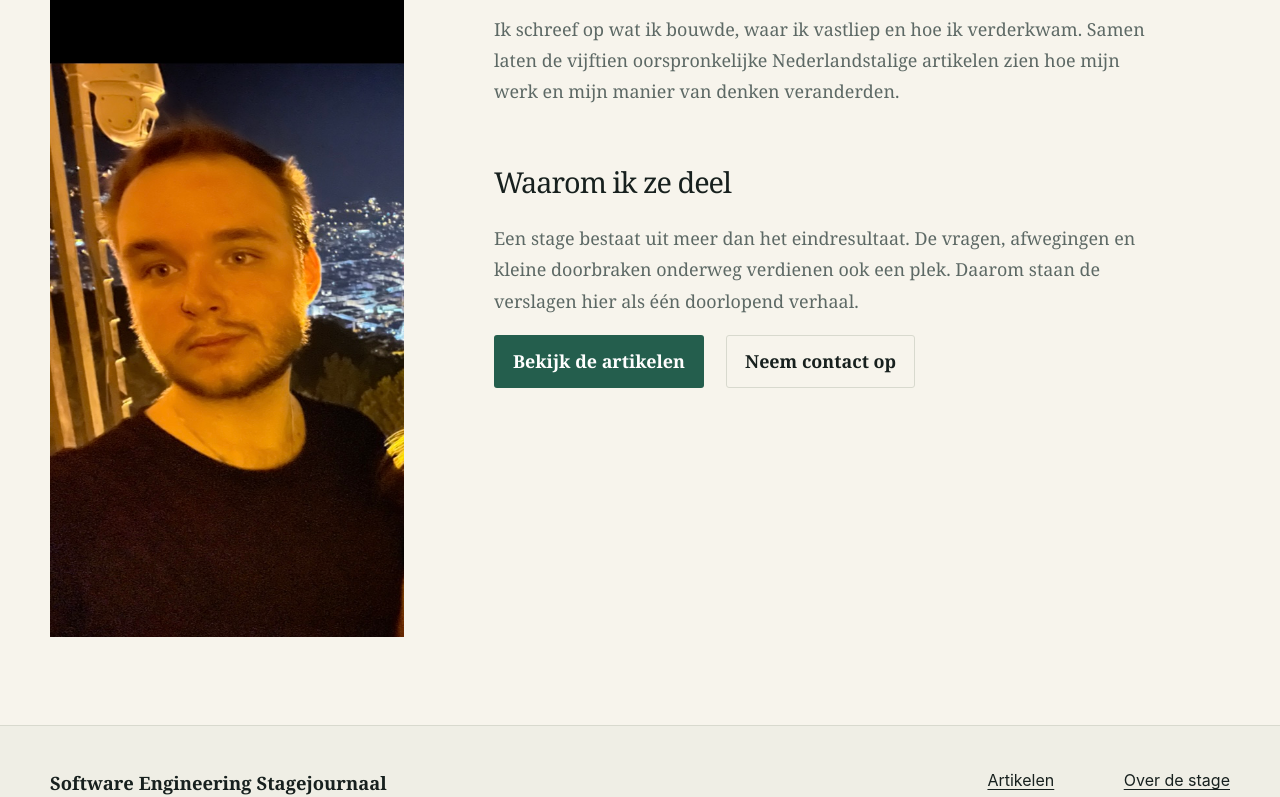
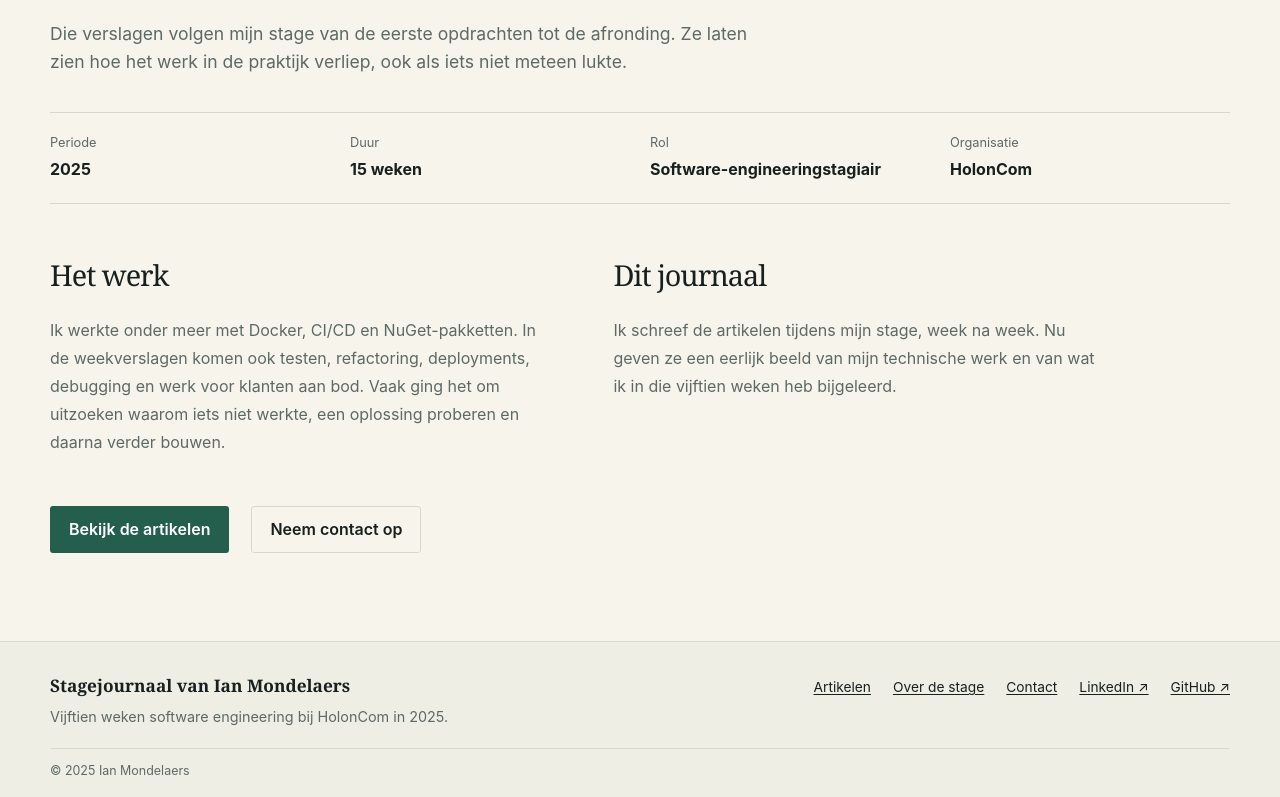
Before and after one commit to DenGian/blog, a Next.js app: page /about in a window 1280 px wide. Shown: the part 405-1202 px from the top of the page. Built offline with nearby package versions, Linux system fonts and the light colour scheme; no server answers.

Commit message:
feat(site): revise journal pages and footer

```diff
--- a/src/app/(public)/about/page.tsx
+++ b/src/app/(public)/about/page.tsx
@@ -1,47 +1,70 @@
 import type { Metadata } from "next";
-import Image from "next/image";
 import Link from "next/link";
+
 export const metadata: Metadata = {
   title: "Over de stage",
   description:
-    "Context bij het software-engineeringstagejournaal van Ian Mondelaers.",
+    "Over Ians vijftien weken als software-engineeringstagiair bij HolonCom in 2025 en de artikelen die hij erover schreef.",
 };
+
 export default function AboutPage() {
   return (
-    <section className="section shell">
+    <section className="section shell about-page">
       <header className="page-header">
-        <p className="kicker">Over mij en dit journaal</p>
-        <h1>Ik ben Ian.</h1>
+        <p className="kicker">Over de stage</p>
+        <h1>Vijftien weken software engineering bij HolonCom</h1>
         <p>
-          Ik liep vijftien weken stage als software engineer bij HolonCom. Dit
-          journaal is mijn verslag van die periode.
+          Ik ben Ian Mondelaers. In 2025 liep ik vijftien weken stage als
+          software engineer bij HolonCom. In dit journaal schreef ik elke week
+          op waar ik aan werkte en wat ik onderweg leerde.
+        </p>
+        <p>
+          Die verslagen volgen mijn stage van de eerste opdrachten tot de
+          afronding. Ze laten zien hoe het werk in de praktijk verliep, ook als
+          iets niet meteen lukte.
         </p>
       </header>
-      <div className="about-grid">
-        <div className="portrait">
-          <Image
-            src="/profile-image.jpg"
-            alt="Portret van Ian Mondelaers"
-            width={541}
-            height={1040}
-            sizes="(max-width: 760px) 80vw, 32vw"
-            priority
-          />
+
+      <dl className="stage-facts" aria-label="Stage in het kort">
+        <div>
+          <dt>Periode</dt>
+          <dd>2025</dd>
         </div>
-        <div className="prose-static">
-          <h2>Week na week</h2>
+        <div>
+          <dt>Duur</dt>
+          <dd>15 weken</dd>
+        </div>
+        <div>
+          <dt>Rol</dt>
+          <dd>Software-engineeringstagiair</dd>
+        </div>
+        <div>
+          <dt>Organisatie</dt>
+          <dd>HolonCom</dd>
+        </div>
+      </dl>
+
+      <div className="about-sections">
+        <section>
+          <h2>Het werk</h2>
           <p>
-            Ik schreef op wat ik bouwde, waar ik vastliep en hoe ik verderkwam.
-            Samen laten de vijftien oorspronkelijke Nederlandstalige artikelen
-            zien hoe mijn werk en mijn manier van denken veranderden.
+            Ik werkte onder meer met Docker, CI/CD en NuGet-pakketten. In de
+            weekverslagen komen ook testen, refactoring, deployments, debugging
+            en werk voor klanten aan bod. Vaak ging het om uitzoeken waarom iets
+            niet werkte, een oplossing proberen en daarna verder bouwen.
           </p>
-          <h2>Waarom ik ze deel</h2>
+        </section>
+        <section>
+          <h2>Dit journaal</h2>
           <p>
-            Een stage bestaat uit meer dan het eindresultaat. De vragen,
-            afwegingen en kleine doorbraken onderweg verdienen ook een plek.
-            Daarom staan de verslagen hier als één doorlopend verhaal.
+            Ik schreef de artikelen tijdens mijn stage, week na week. Nu geven
+            ze een eerlijk beeld van mijn technische werk en van wat ik in die
+            vijftien weken heb bijgeleerd.
           </p>
-          <div className="actions">
+        </section>
+      </div>
+
+      <div className="actions about-actions">
         <Link className="button primary" href="/blog">
           Bekijk de artikelen
         </Link>
@@ -49,8 +72,6 @@ export default function AboutPage() {
           Neem contact op
         </Link>
       </div>
-        </div>
-      </div>
     </section>
   );
 }
--- a/src/app/(public)/article-not-found/page.tsx
+++ b/src/app/(public)/article-not-found/page.tsx
@@ -1,9 +1,9 @@
 import type { Metadata } from "next";
-import NotFound from "@/app/not-found";
+import { NotFoundContent } from "@/components/site/NotFoundContent";
 
 export const metadata: Metadata = {
   title: "Artikel niet gevonden",
   robots: { index: false, follow: false },
 };
 
-export default NotFound;
+export default NotFoundContent;
--- a/src/app/(public)/blog/page.tsx
+++ b/src/app/(public)/blog/page.tsx
@@ -9,7 +9,7 @@ export const dynamic = "force-dynamic";
 export const metadata: Metadata = {
   title: "Artikelen",
   description:
-    "Vijftien weekverslagen over software engineering, samenwerking en professionele groei.",
+    "Vijftien weekverslagen over het werk en de technische uitdagingen tijdens Ians stage bij HolonCom in 2025.",
 };
 export default async function BlogPage({
   searchParams,
@@ -50,8 +50,8 @@ export default async function BlogPage({
         <p className="kicker">Vijftien weken bij HolonCom</p>
         <h1>Het journaal</h1>
         <p>
-          Van de eerste week tot het afscheid: werk, vragen en inzichten in de
-          volgorde waarin ze ontstonden.
+          Vijftien weekverslagen over de projecten, technische uitdagingen en
+          lessen uit mijn stage bij HolonCom.
         </p>
       </header>
       <form className="search" action="/blog" role="search">
--- a/src/app/globals.css
+++ b/src/app/globals.css
@@ -21,10 +21,16 @@ html {
 }
 body {
   margin: 0;
+  min-height: 100vh;
+  display: flex;
+  flex-direction: column;
   background: var(--paper);
   color: var(--ink);
   font-family: var(--font-sans), system-ui, sans-serif;
   line-height: 1.6;
+}
+body > main {
+  flex: 1;
 }
 a {
   color: inherit;
@@ -541,39 +547,6 @@ h3 {
 .comments {
   margin-top: 60px;
 }
-.about-grid {
-  display: grid;
-  grid-template-columns: minmax(250px, 0.65fr) minmax(0, 1.35fr);
-  gap: clamp(40px, 7vw, 90px);
-  align-items: start;
-}
-.portrait {
-  overflow: hidden;
-  border-radius: 18px;
-  background: #dbe4de;
-}
-.portrait img {
-  display: block;
-  width: 100%;
-  height: auto;
-}
-.prose-static {
-  font-size: 1.06rem;
-}
-.prose-static h2 {
-  margin-top: 2em;
-}
-.prose-static h2:first-child {
-  margin-top: 0;
-}
-.prose-static p {
-  color: var(--muted);
-}
-.prose-static code {
-  background: #e4e9e5;
-  padding: 2px 5px;
-  border-radius: 4px;
-}
 .contact-cards {
   display: grid;
   grid-template-columns: 1fr 1fr;
@@ -592,13 +565,8 @@ h3 {
 .contact-cards a:hover {
   border-color: var(--accent);
 }
-.contact-cards span,
-.privacy-note {
+.contact-cards span {
   color: var(--muted);
-}
-.privacy-note {
-  margin-top: 30px;
-  font-size: 0.92rem;
 }
 .site-footer {
   border-top: 1px solid var(--line);
@@ -650,7 +618,7 @@ h3 {
   border: 0;
 }
 .admin-page {
-  min-height: 70vh;
+  min-height: 100vh;
   display: grid;
   place-items: center;
   padding: 60px 20px;
@@ -673,9 +641,12 @@ h3 {
 }
 .login-form {
   margin-top: 28px;
+  border: 0;
+  padding: 0;
+  background: transparent;
 }
 .admin-shell {
-  min-height: 80vh;
+  min-height: 100vh;
   background: #f1f3ef;
 }
 .admin-nav {
@@ -909,8 +880,7 @@ h3 {
   .hero {
     padding-top: 64px;
   }
-  .hero-grid,
-  .about-grid {
+  .hero-grid {
     grid-template-columns: 1fr;
   }
   .hero h1 {
@@ -1086,9 +1056,8 @@ h3 {
 }
 .hero-grid {
   display: grid;
-  grid-template-columns: minmax(0, 1fr) 210px;
-  gap: clamp(30px, 6vw, 90px);
-  align-items: end;
+  grid-template-columns: minmax(0, 1fr);
+  gap: 30px;
 }
 .hero-intro {
   max-width: 760px;
@@ -1104,34 +1073,15 @@ h3 {
   color: #444d47;
   font-size: clamp(1.05rem, 1.5vw, 1.22rem);
 }
-.hero-author {
+.hero-byline {
+  margin: 0;
   border-top: 1px solid var(--line);
-  padding-top: 18px;
-  display: flex;
-  align-items: center;
-  gap: 14px;
+  padding-top: 16px;
+  color: var(--muted);
+  font-size: 0.9rem;
 }
-.hero-author img {
-  width: 58px;
-  height: 68px;
-  object-fit: cover;
-  object-position: center 25%;
-  filter: saturate(0.75);
-}
-.hero-author strong,
-.hero-author span {
-  display: block;
-}
-.hero-author strong {
-  font:
-    600 1rem Georgia,
-    serif;
-}
-.hero-author span {
-  margin-top: 5px;
-  color: var(--muted);
-  font-size: 0.77rem;
-  line-height: 1.35;
+.hero-byline span {
+  padding-inline: 0.4em;
 }
 .actions {
   align-items: center;
@@ -1361,36 +1311,104 @@ h3 {
 .article-content blockquote {
   border-left-width: 2px;
 }
-.portrait {
-  border-radius: 0;
+.about-page .page-header {
+  max-width: 760px;
 }
-.prose-static {
-  max-width: 660px;
-  font:
-    1.12rem/1.75 Georgia,
-    serif;
+.about-page .page-header p:not(.kicker) {
+  max-width: 700px;
+  color: var(--muted);
+  font-size: 1.1rem;
 }
-.prose-static h2 {
+.stage-facts {
+  display: grid;
+  grid-template-columns: repeat(4, minmax(0, 1fr));
+  gap: 20px;
+  margin: 0 0 54px;
+  border-block: 1px solid var(--line);
+  padding-block: 20px;
+}
+.stage-facts dt {
+  color: var(--muted);
+  font-size: 0.8rem;
+}
+.stage-facts dd {
+  margin: 4px 0 0;
+  font-weight: 650;
+}
+.about-sections {
+  display: grid;
+  grid-template-columns: repeat(2, minmax(0, 1fr));
+  gap: clamp(28px, 6vw, 80px);
+  max-width: 1050px;
+}
+.about-sections h2 {
   font-size: 1.8rem;
 }
+.about-sections p {
+  max-width: 540px;
+  color: var(--muted);
+  line-height: 1.75;
+}
+.about-actions {
+  margin-top: 34px;
+}
 .contact-cards {
-  gap: 0;
+  gap: 26px;
   border-top: 1px solid var(--line);
 }
 .contact-cards a {
+  min-width: 0;
   border: 0;
   border-bottom: 1px solid var(--line);
   border-radius: 0;
-  padding: 25px 8px;
+  padding: 25px 0;
   background: none;
+  gap: 12px;
+}
+.contact-cards a strong {
+  font:
+    500 1.6rem Georgia,
+    serif;
+}
+.contact-cards .contact-action {
+  margin-top: auto;
+  color: var(--accent);
+  font-size: 0.9rem;
+  font-weight: 650;
+}
+.contact-cards a:hover .contact-action {
+  text-decoration: underline;
 }
 .site-footer {
   background: #efeee5;
-  padding-block: 42px 22px;
+  padding-block: 30px 18px;
+}
+.footer-grid {
+  align-items: start;
+  gap: 24px 48px;
+}
+.footer-identity p {
+  margin: 5px 0 0;
+  font-size: 0.9rem;
 }
 .footer-grid strong {
   font-family: Georgia, serif;
-  font-size: 1.15rem;
+  font-size: 1.08rem;
+}
+.footer-links {
+  display: flex;
+  flex-wrap: wrap;
+  gap: 10px 22px;
+  align-items: center;
+  padding-top: 4px;
+  font-size: 0.86rem;
+}
+.footer-links a {
+  white-space: nowrap;
+}
+.copyright {
+  margin-top: 20px;
+  padding-top: 12px;
 }
 .admin-page,
 .admin-shell {
@@ -1420,8 +1438,11 @@ h3 {
   .hero h1 {
     font-size: clamp(2.55rem, 10vw, 3.65rem);
   }
-  .hero-author {
-    max-width: 340px;
+  .stage-facts {
+    grid-template-columns: repeat(2, minmax(0, 1fr));
+  }
+  .about-sections {
+    grid-template-columns: 1fr;
   }
   .post-card.featured {
     display: block;
--- a/src/app/layout.tsx
+++ b/src/app/layout.tsx
@@ -8,7 +8,7 @@ export const metadata: Metadata = {
     template: "%s | Stagejournaal",
   },
   description:
-    "Een openbaar journaal over vijftien weken werkplekleren en professionele groei in software engineering.",
+    "Ian Mondelaers blikt terug op vijftien weken software engineering bij HolonCom in 2025.",
   applicationName: "Stagejournaal",
   icons: { icon: "/favicon.ico" },
   openGraph: {
--- a/src/components/admin/LoginForm.tsx
+++ b/src/components/admin/LoginForm.tsx
@@ -41,8 +41,7 @@ export function LoginForm({ configured }: { configured: boolean }) {
       </div>
       {!configured && (
         <p className="notice warning" role="status">
-          Aanmelden is momenteel niet beschikbaar. Neem contact op met de
-          beheerder als je toegang nodig hebt.
+          Aanmelden is niet beschikbaar. Controleer de beheerinstellingen.
         </p>
       )}
       {error && (
@@ -55,7 +54,7 @@ export function LoginForm({ configured }: { configured: boolean }) {
         type="submit"
         disabled={!configured || busy}
       >
-        {busy ? "Aanmelden…" : "Veilig aanmelden"}
+        {busy ? "Aanmelden…" : "Aanmelden"}
       </button>
     </form>
   );
--- a/src/components/site/Footer.tsx
+++ b/src/components/site/Footer.tsx
@@ -1,26 +1,36 @@
 import Link from "next/link";
+import { githubUrl, linkedinUrl } from "@/lib/social-links";
 export function Footer() {
   return (
     <footer className="site-footer">
       <div className="shell footer-grid">
-        <div>
-          <strong>Software Engineering Stagejournaal</strong>
-          <p>
-            Vijftien weken professionele en technische groei, gedocumenteerd
-            door Ian Mondelaers.
-          </p>
+        <div className="footer-identity">
+          <strong>Stagejournaal van Ian Mondelaers</strong>
+          <p>Vijftien weken software engineering bij HolonCom in 2025.</p>
         </div>
-        <div className="footer-links">
+        <nav className="footer-links" aria-label="Footernavigatie">
           <Link href="/blog">Artikelen</Link>
           <Link href="/about">Over de stage</Link>
           <Link href="/contact">Contact</Link>
-          <Link href="/admin/login">Beheer</Link>
-        </div>
+          <a
+            href={linkedinUrl}
+            target="_blank"
+            rel="noopener noreferrer"
+            aria-label="LinkedIn-profiel van Ian Mondelaers (opent in een nieuw tabblad)"
+          >
+            LinkedIn ↗
+          </a>
+          <a
+            href={githubUrl}
+            target="_blank"
+            rel="noopener noreferrer"
+            aria-label="GitHub-profiel van Ian Mondelaers (opent in een nieuw tabblad)"
+          >
+            GitHub ↗
+          </a>
+        </nav>
       </div>
-      <div className="shell copyright">
-        © {new Date().getFullYear()} Ian Mondelaers. Tekst en persoonlijke media
-        voorbehouden.
-      </div>
+      <div className="shell copyright">© 2025 Ian Mondelaers</div>
     </footer>
   );
 }
--- /dev/null
+++ b/src/lib/social-links.ts
@@ -0,0 +1,6 @@
+export const githubUrl =
+  process.env.NEXT_PUBLIC_GITHUB_URL || "https://github.com/DenGian";
+
+export const linkedinUrl =
+  process.env.NEXT_PUBLIC_LINKEDIN_URL ||
+  "https://www.linkedin.com/in/ian-mondelaers/";
```
Also changed, not shown: src/app/(public)/contact/page.tsx (+27 -21 lines), src/app/(public)/page.tsx (+5 -15 lines), src/app/admin/login/page.tsx (+3 -4 lines). Lines whose indentation alone changed are shown as unchanged.
